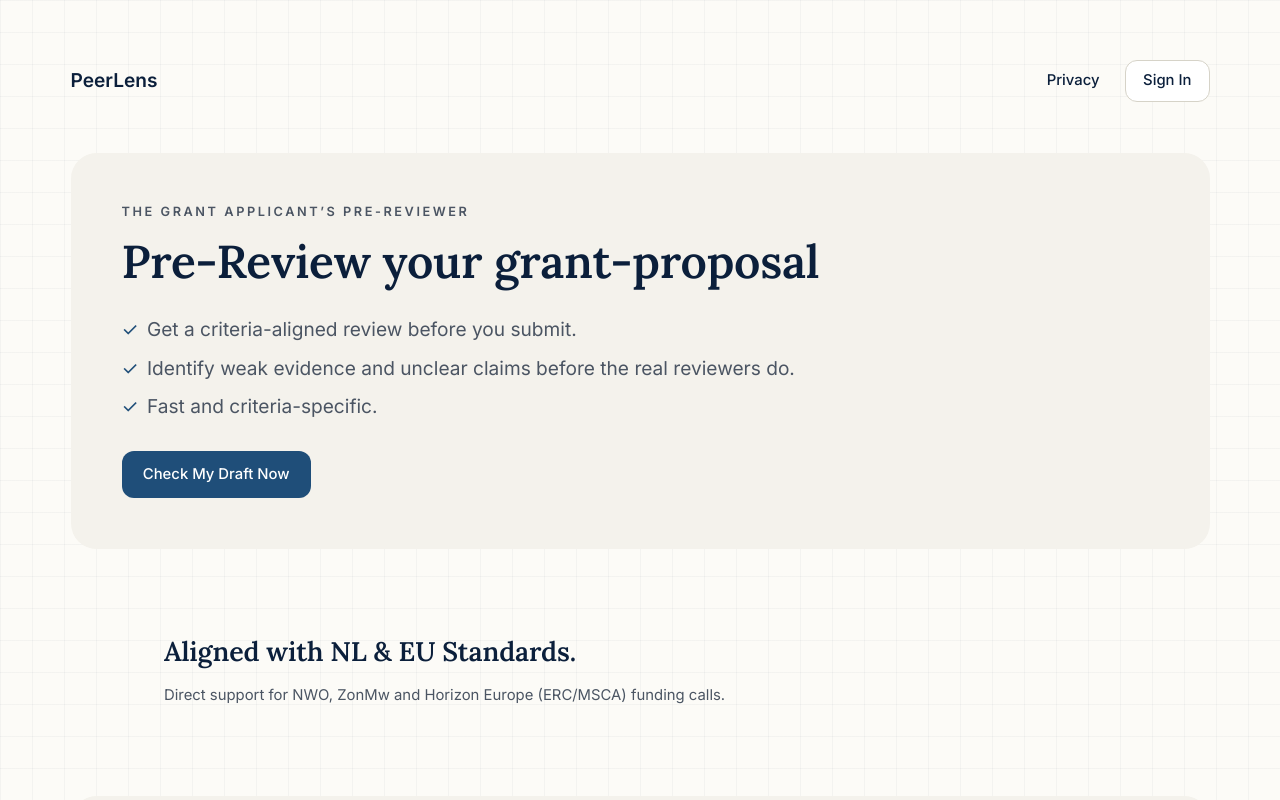
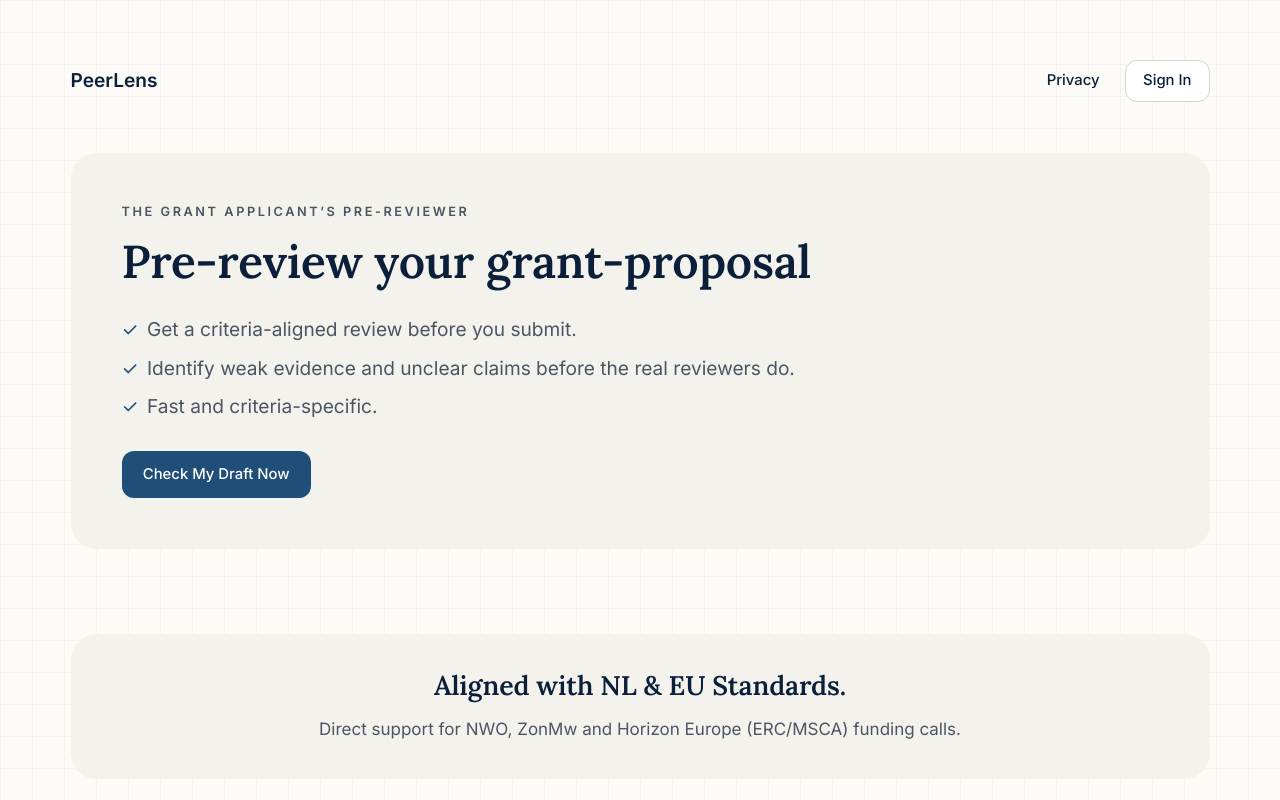
Before and after one commit to mallikgarjuna/Grant-Reviewer, a Next.js app in the folder frontend/: page / in a window 1280 px wide. Shown: the top 800 px of the page. Built offline with nearby package versions, Linux system fonts and the light colour scheme.

Commit message:
style(ui): [WF-0010] wrap 'standards alignment' section in card layout assisted by antigravity

```diff
--- a/frontend/src/app/page.tsx
+++ b/frontend/src/app/page.tsx
@@ -94,8 +94,8 @@ export default function Home() {
           <p className="text-xs font-semibold uppercase tracking-[0.2em] text-[var(--color-muted-foreground)]">
             THE GRANT APPLICANT’S PRE-REVIEWER
           </p>
-          <h1 className="mt-3 max-w-4xl text-5xl font-semibold tracking-tight text-[var(--color-foreground)] [overflow-wrap:anywhere] md:text-7xl">
-            Pre-Review your grant-proposal
+          <h1 className="mt-3 max-w-4xl text-6xl font-semibold tracking-tight text-[var(--color-foreground)] [overflow-wrap:anywhere] md:text-7xl">
+            Pre-review your grant-proposal
           </h1>
           <ul className="mt-6 flex flex-col gap-2 text-base leading-7 text-[var(--color-muted-foreground)] md:text-lg">
             <li className="flex gap-2">
@@ -122,11 +122,11 @@ export default function Home() {
           </div>
         </section>
 
-        <section className="mx-auto w-full max-w-4xl">
-          <h2 className="text-2xl font-semibold tracking-tight text-[var(--color-foreground)]">
+        <section className="rounded-3xl bg-[var(--color-surface)] px-6 py-8 md:px-8 md:text-center">
+          <h2 className="text-2xl font-semibold tracking-tight text-[var(--color-foreground)] md:text-3xl">
             Aligned with NL & EU Standards.
           </h2>
-          <p className="mt-3 max-w-3xl text-sm leading-7 text-[var(--color-muted-foreground)]">
+          <p className="mt-3 max-w-3xl text-sm leading-7 text-[var(--color-muted-foreground)] md:mx-auto md:text-base">
             Direct support for NWO, ZonMw and Horizon Europe (ERC/MSCA) funding calls.
           </p>
         </section>
```
